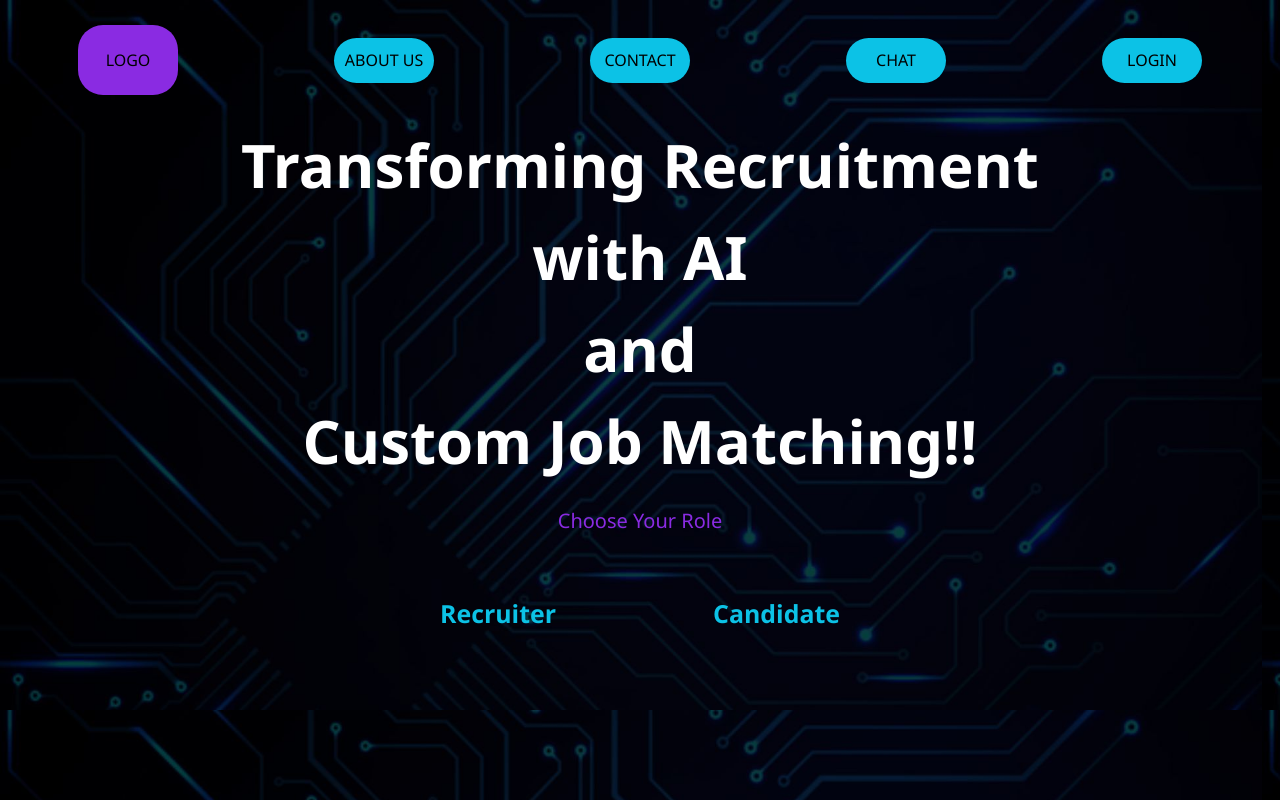
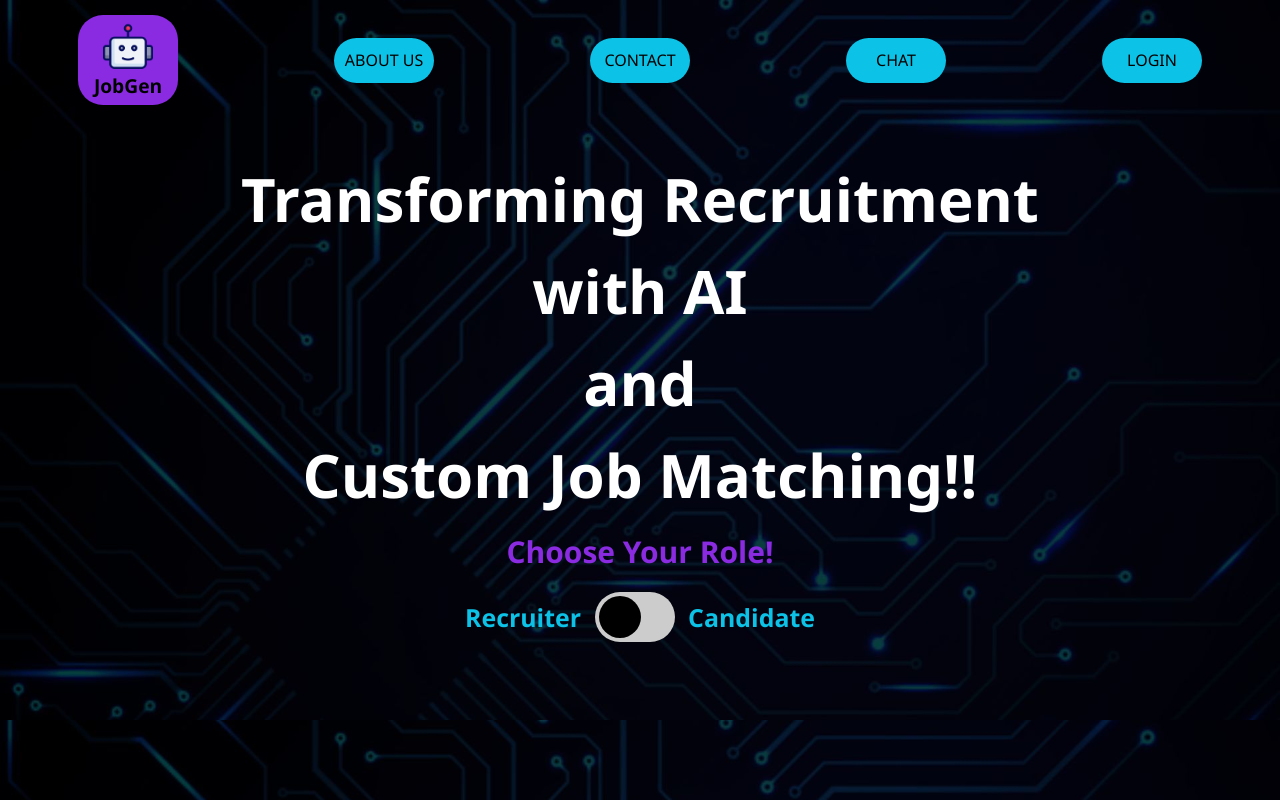
Before and after one commit to Sri-Manikandan/JobGen, a Django app: page / in a window 1280 px wide. Run offline with Django 5.2, Linux system fonts and the light colour scheme.

Commit message:
changes to logo and alterations

```diff
--- a/home/templates/home/index.html
+++ b/home/templates/home/index.html
@@ -26,12 +26,75 @@
             align-items: center;
             padding: 10px;
         }
+        /* The switch - the box around the slider */
+        .switch {
+            position: relative;
+            display: inline-block;
+            width: 80px;
+            height: 50px;
+        }
+
+        /* Hide default HTML checkbox */
+        .switch input {
+            opacity: 0;
+            width: 0;
+            height: 0;
+        }
+
+        /* The slider */
+        .slider {
+            position: absolute;
+            cursor: pointer;
+            top: 0;
+            left: 0;
+            right: 0;
+            bottom: 0;
+            background-color: #ccc;
+            -webkit-transition: .4s;
+            transition: .4s;
+        }
+
+        .slider:before {
+            position: absolute;
+            content: "";
+            height: 42px;
+            width: 42px;
+            left: 4px;
+            bottom: 4px;
+            background-color: black;
+            -webkit-transition: .4s;
+            transition: .4s;
+        }
+
+        input:checked + .slider {
+            background-color: white;
+        }
+
+        input:focus + .slider {
+            box-shadow: 0 0 1px black;
+        }
+
+        input:checked + .slider:before {
+            -webkit-transform: translateX(26px);
+            -ms-transform: translateX(26px);
+            transform: translateX(26px);
+        }
+
+        /* Rounded sliders */
+        .slider.round {
+            border-radius: 34px;
+        }
+
+        .slider.round:before {
+            border-radius: 50%;
+        }
     </style>
 </head>
 <body>
    <div class="navbar black" style="display: flex;justify-content: space-around;align-items: center;width: 100%;height: 100px;padding-top: 10px;">
-        <div class="nav-link" style="height: 50px; background-color: #8A2BE2;">
-            <p>LOGO</p>
+        <div class="nav-link" style="height: 80px; width:90px;background-color: #8A2BE2;display: flex;justify-content: center;align-items: center;flex-direction: column;padding: 5px;">
+            <img height="50px" width="50px" src="{% static 'bg/robot.png' %}">
+            <p style="margin: 0;font-weight: 600;font-size: larger;">JobGen</p>
         </div>
         <div class="nav-link">
             <p>ABOUT US</p>
@@ -46,17 +109,20 @@
             <p>LOGIN</p>
         </div>
    </div>
-   <div style="display: flex;justify-content: center;flex-direction: column;align-items: center;width: 100%;height: 600px;color: white;font-size: 30px;">
-        <div style="display: flex;justify-content: center;flex-direction: column;align-items: center;margin-top: -30px;">
+   <div style="display: flex;justify-content: center;flex-direction: column;align-items: center;width: 100%;height: 650px;color: white;font-size: 30px;">
+        <div style="display: flex;justify-content: center;flex-direction: column;align-items: center;margin-top: -60px;">
             <h1 style="margin: 5px;">Transforming Recruitment</h1>
             <h1 style="margin: 5px;">with AI</h1>
             <h1 style="margin: 5px;">and</h1>
             <h1 style="margin: 5px;">Custom Job Matching!!</h1>
         </div>
-        <p style="font-size: 20px;color: #8A2BE2;">Choose Your Role</p>
-        <div style="display: flex;justify-content: space-between;align-items: center;color: #0CC2E6;width: 400px;">
+        <p style="font-size: 20px;color: #8A2BE2;padding-top:10px;margin:0;font-weight: 600;font-size: 30px;">Choose Your Role!</p>
+        <div style="display: flex;justify-content: space-between;align-items: center;color: #0CC2E6;width: 350px;margin-top: 5px;height: 80px;">
             <h5>Recruiter</h5>
-
+            <label class="switch">
+                <input type="checkbox">
+                <span class="slider round"></span>
+            </label>
             <h5>Candidate</h5>
         </div>
    </div>
```
Also changed, not shown: static/bg/robot.png (added), static/css/main.css (line endings or trailing spaces).
